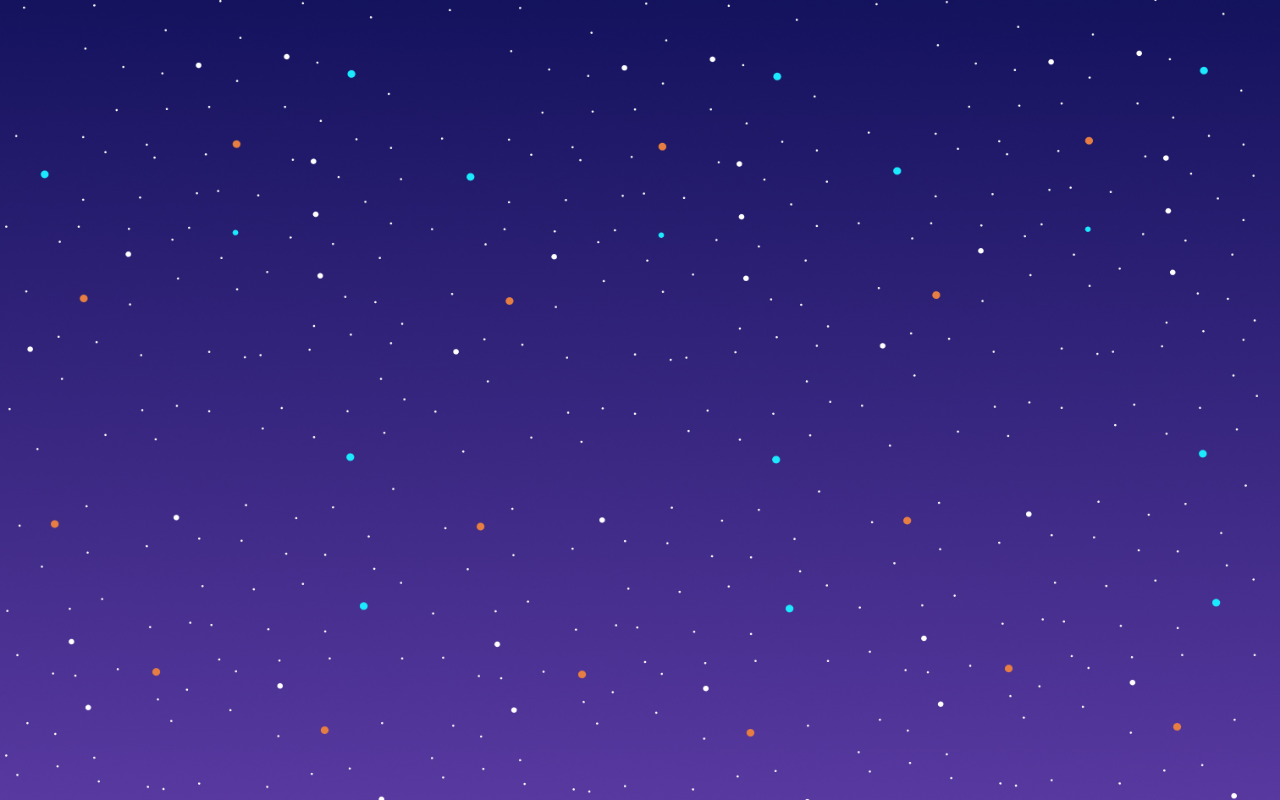
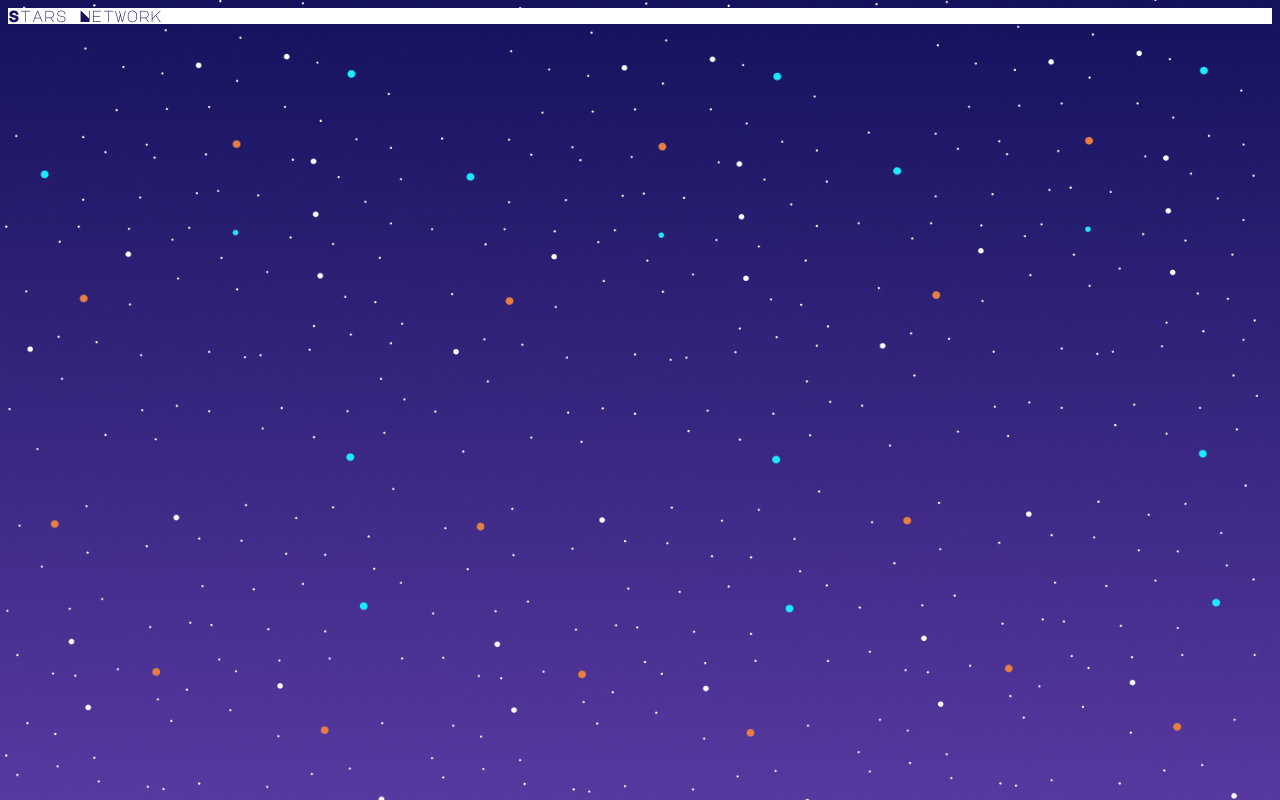
Before and after one commit to maureensanchez99/StarHacks-II, a plain HTML site: page index.html in a window 1280 px wide. Drawn offline with Linux system fonts and the light colour scheme.

Commit message:
updated files

```diff
--- a/index.html
+++ b/index.html
@@ -10,7 +10,12 @@
 </head>
 
 <body>
+	<header>
+		<div class="banner"> Stars Network </div>
+		<nav>
 
+		</nav>
+	</header>
 </body>
 
 </html>
--- a/styles.css
+++ b/styles.css
@@ -1,7 +1,28 @@
+@import url('https://fonts.googleapis.com/css2?family=Major+Mono+Display&family=Roboto&display=swap');
+
+/* font families
+    font-family: 'Major Mono Display', monospace;
+    font-family: 'Roboto', sans-serif;
+*/
 
 body {
+    font-family: 'Roboto', sans-serif;
+
     background-image: url('/images/background.jpg');
     background-repeat: no-repeat;
     background-attachment: fixed;
     background-size: cover;
 }
+
+header{
+    background-color: white;
+}
+
+.banner {
+    font-family: 'Major Mono Display', monospace;
+    color: rgba(20, 19, 94, 1);
+}
+
+img {
+    object-fit: contain;
+}
```
